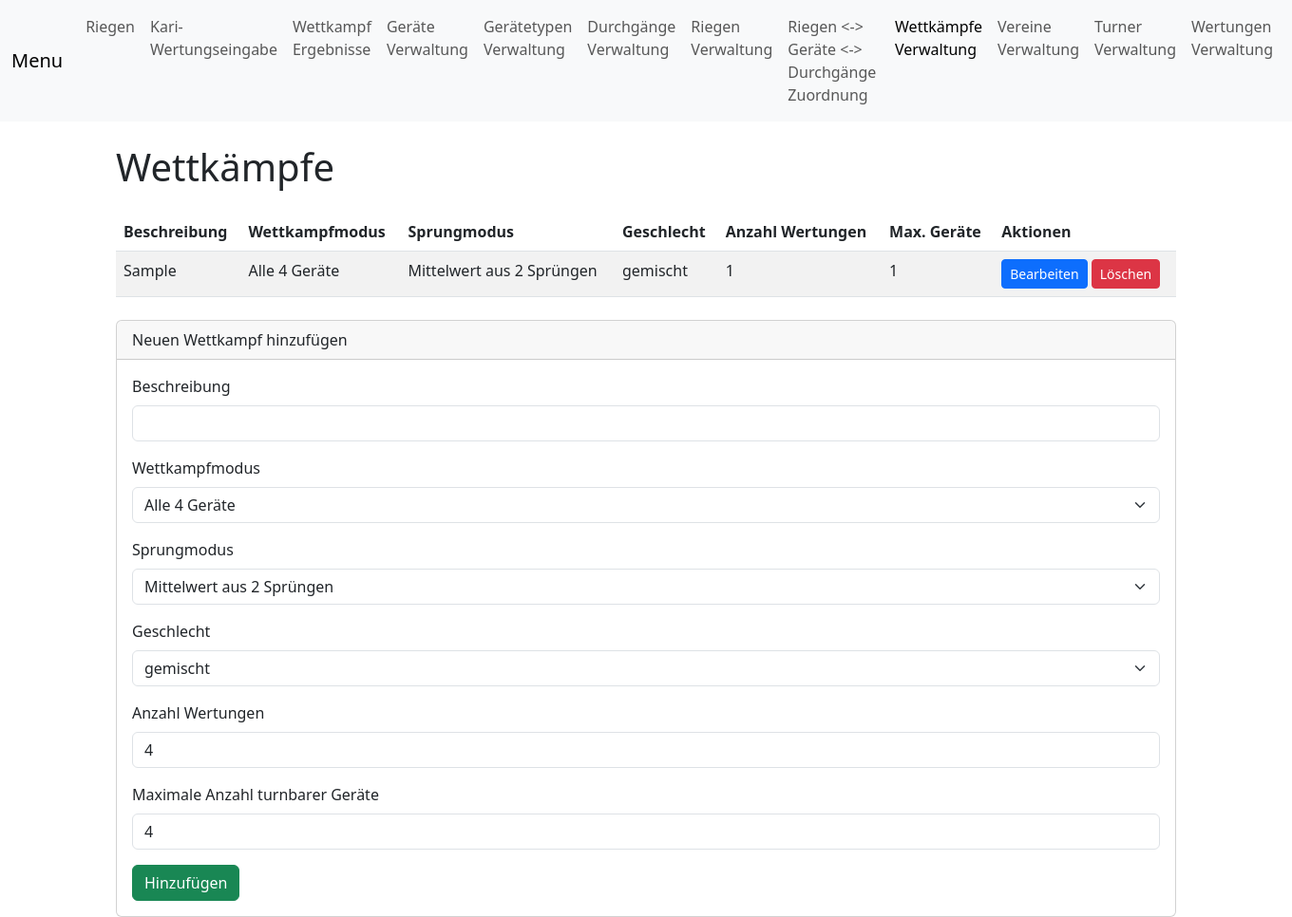
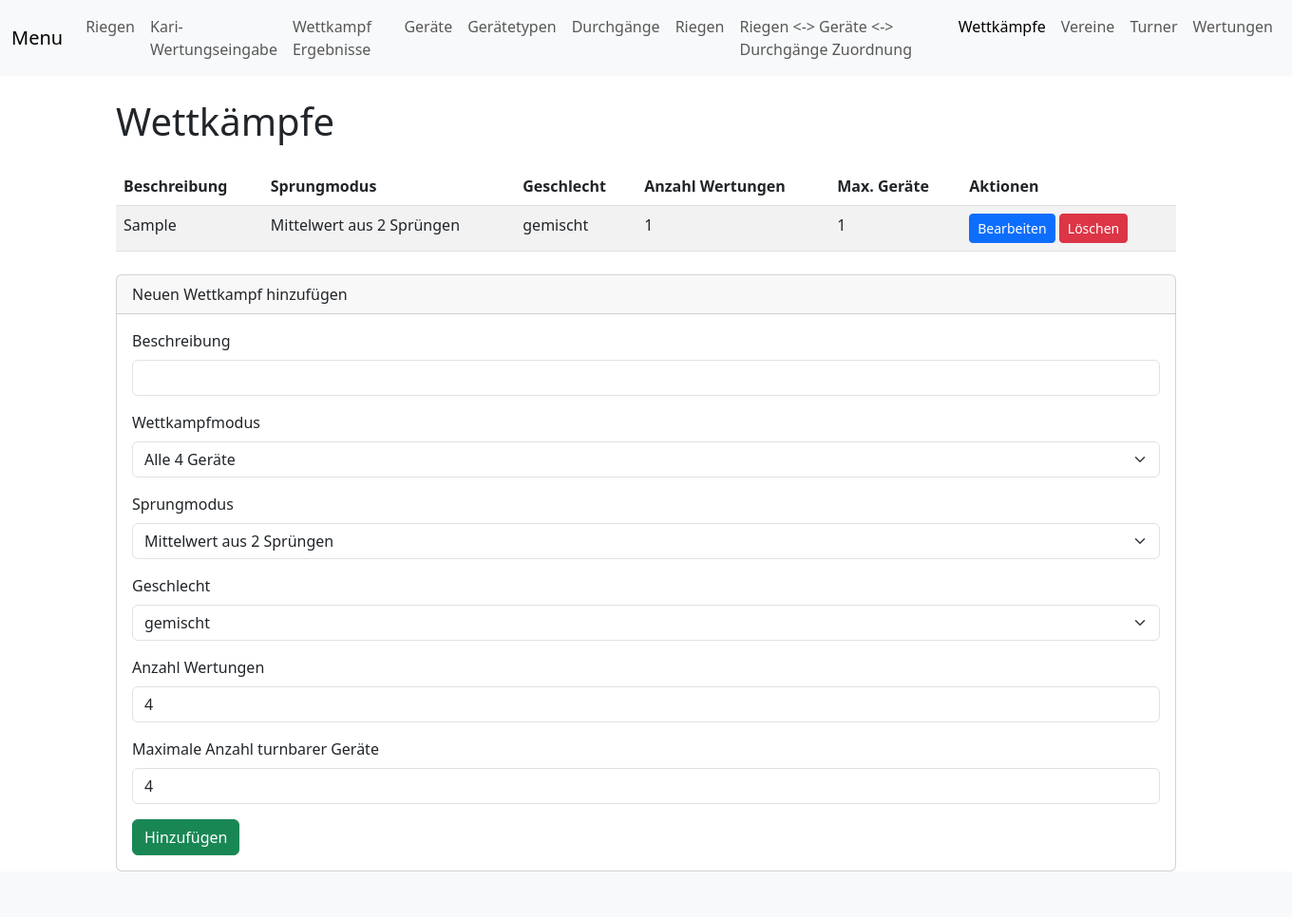
Before and after one commit to pbotte/Turnwettkampf, a PHP site: page /wettkaempfe_verwaltung.php in a window 1360 px wide. Shown: the whole page at 95% size. After the commit the page ends 918 px from the top, so only its background shows below. Run offline with PHP 8.4, Linux system fonts and the light colour scheme; the visitor is signed in with stand-in values (Sample User, id 1); data comes from the database, SQL or seed files in the repository; tables that the repository leaves empty hold one stand-in row (values such as "Sample post").

```diff
--- a/menu.js
+++ b/menu.js
@@ -37,15 +37,15 @@ And just before the closing </body> tag:
     { href: "riegen.php", label: "Riegen" },
     { href: "kari.php", label: "Kari-Wertungseingabe" },
     { href: "ergebnisse.php", label: "Wettkampf Ergebnisse" },
-    { href: "geraete_verwaltung.php", label: "Geräte Verwaltung" },
-    { href: "geraetetypen_verwaltung.php", label: "Gerätetypen Verwaltung" },
-    { href: "durchgaenge.php", label: "Durchgänge Verwaltung" },
-    { href: "riegen_verwaltung.php", label: "Riegen Verwaltung" },
+    { href: "geraete_verwaltung.php", label: "Geräte" },
+    { href: "geraetetypen_verwaltung.php", label: "Gerätetypen" },
+    { href: "durchgaenge.php", label: "Durchgänge" },
+    { href: "riegen_verwaltung.php", label: "Riegen" },
     { href: "durchgaenge_zuordnung.php", label: "Riegen <-> Geräte <-> Durchgänge Zuordnung" },
-    { href: "wettkaempfe_verwaltung.php", label: "Wettkämpfe Verwaltung" },
-    { href: "vereine_verwaltung.php", label: "Vereine Verwaltung" },
-    { href: "turner_verwaltung.php", label: "Turner Verwaltung" },
-    { href: "wertungen.php", label: "Wertungen Verwaltung" }
+    { href: "wettkaempfe_verwaltung.php", label: "Wettkämpfe" },
+    { href: "vereine_verwaltung.php", label: "Vereine" },
+    { href: "turner_verwaltung.php", label: "Turner" },
+    { href: "wertungen.php", label: "Wertungen" }
   ];
 
   // Get the current file name from the URL (ignoring any query parameters)
--- a/wettkaempfe_verwaltung.php
+++ b/wettkaempfe_verwaltung.php
@@ -143,7 +143,6 @@ if (isset($_GET['edit'])) {
     <thead>
       <tr>
         <th>Beschreibung</th>
-        <th>Wettkampfmodus</th>
         <th>Sprungmodus</th>
         <th>Geschlecht</th>
         <th>Anzahl Wertungen</th>
@@ -155,18 +154,6 @@ if (isset($_GET['edit'])) {
       <?php foreach ($wettkaempfe as $wettkampf): ?>
       <tr>
         <td><?= safeHtml($wettkampf['Beschreibung']) ?></td>
-        <td>
-          <?php
-            $mode = '-';
-            foreach ($wettkaempfeModi as $m) {
-              if ($m['WettkampfmodusID'] == $wettkampf['WettkampfmodusID']) {
-                $mode = safeHtml($m['Beschreibung']);
-                break;
-              }
-            }
-            echo $mode;
-          ?>
-        </td>
         <td>
           <?php
             $sprung = '-';
```
Also changed, not shown: anzeige.php (+12 -1 lines), README.md.
